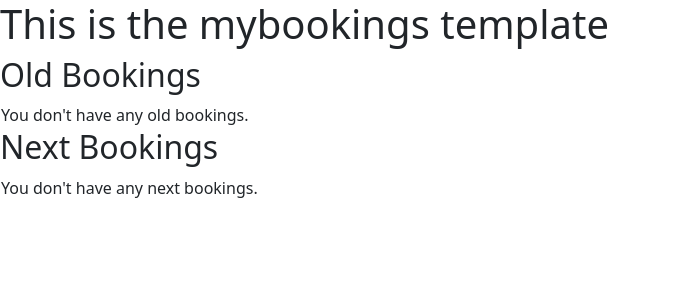
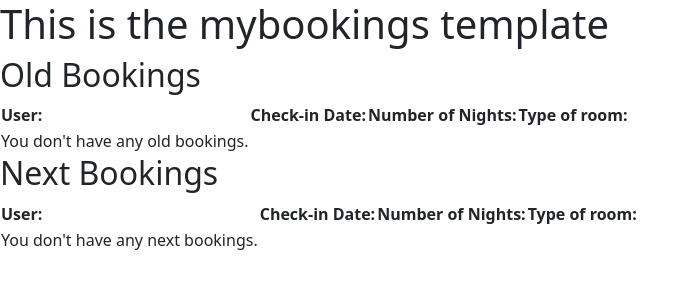
Before and after one commit to MarcelloMuy/ci-ms4-hotel-website, a Django app: page /mybookings/ in a window 1280 px wide. Shown: the top 300 px of the page, without its empty margins (0-699 px from the left). Run offline with Django 3.2, Linux system fonts and the light colour scheme; data that the repository does not hold is empty.

Commit message:
Create a table head for mybookings tables

```diff
--- a/templates/mybookings.html
+++ b/templates/mybookings.html
@@ -11,13 +11,19 @@
 <body>
     <h1>This is the mybookings template</h1>
 
+    <h2>Old Bookings</h2>
     <table>
-        <h2>Old Bookings</h2>
+        <tr>
+            <th>User:</th>
+            <th>Check-in Date:</th>
+            <th>Number of Nights:</th>
+            <th>Type of room:</th>
+        </tr>
         {% for booking in mybookings %}
             <tr>
                 {% if booking.check_in_date < booking.today %}
                     <td>{{ booking.user }}</td>
-                    <td>{{ booking.check_in_date }}</td>
+                    <td>{{ booking.check_in_date|date:"d/m/Y" }}</td>
                     <td>{{ booking.number_of_nights }}</td>
                     <td>{{ booking.type_of_room}}</td>
                 {% endif %}
@@ -26,13 +32,19 @@
         <tr><td>You don't have any old bookings.</td></tr>
         {% endfor %}
     </table>
+    <h2>Next Bookings</h2>
     <table>
-        <h2>Next Bookings</h2>
+        <tr>
+            <th>User:</th>
+            <th>Check-in Date:</th>
+            <th>Number of Nights:</th>
+            <th>Type of room:</th>
+        </tr>
         {% for booking in mybookings %}
             <tr>
                 {% if booking.check_in_date >= booking.today %}
                     <td>{{ booking.user }}</td>
-                    <td>{{ booking.check_in_date }}</td>
+                    <td>{{ booking.check_in_date|date:"d/m/Y" }}</td>
                     <td>{{ booking.number_of_nights }}</td>
                     <td>{{ booking.type_of_room}}</td>
                 {% endif %}
```
